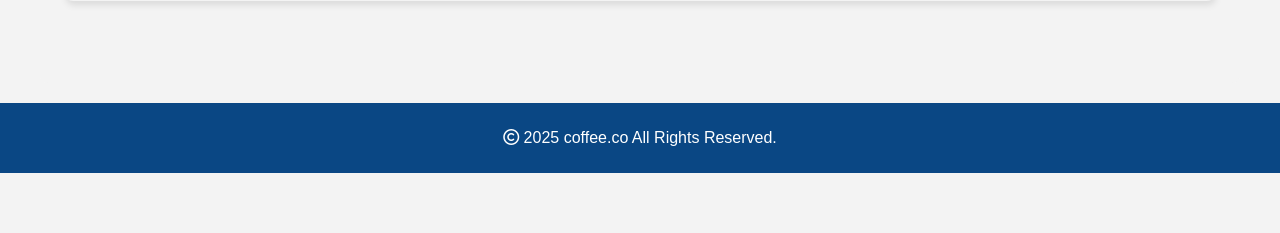
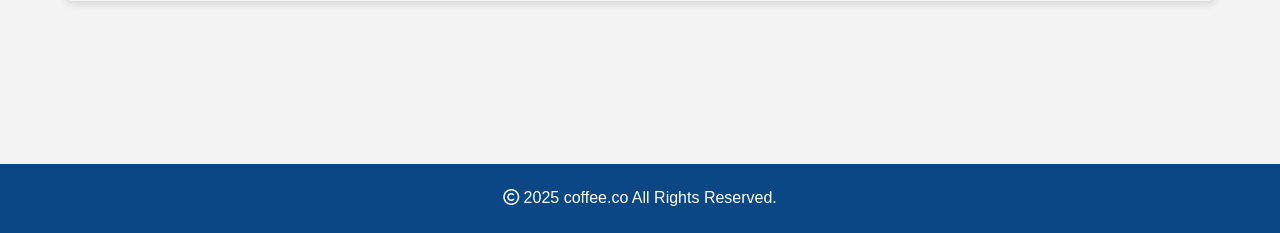
Before and after one commit to Dualboi/coffeeShopSystem, a PHP site: page /rota.php in a window 1280 px wide. Shown: the part 1683-1916 px from the top of the page. Run offline with PHP 8.4, Linux system fonts and the light colour scheme; the visitor is signed in with stand-in values (Sample User, id 1); data that the repository does not hold is empty; some libraries are stand-ins or nearby versions.

Commit message:
changed footer to static for rota page try and make it so admin sees class rotafooter and users see main footer

```diff
--- a/rota.php
+++ b/rota.php
@@ -159,7 +159,7 @@ if (!isset($_SESSION['userID'])) {
 
         </article>
     </section>
-    <footer class="rotafooter">
+    <footer class="mainfooter">
         <a class="logofooter"><i class="fa-regular fa-copyright"></i> 2025 coffee.co All Rights Reserved.</a>
     </footer>
 </body>
```
